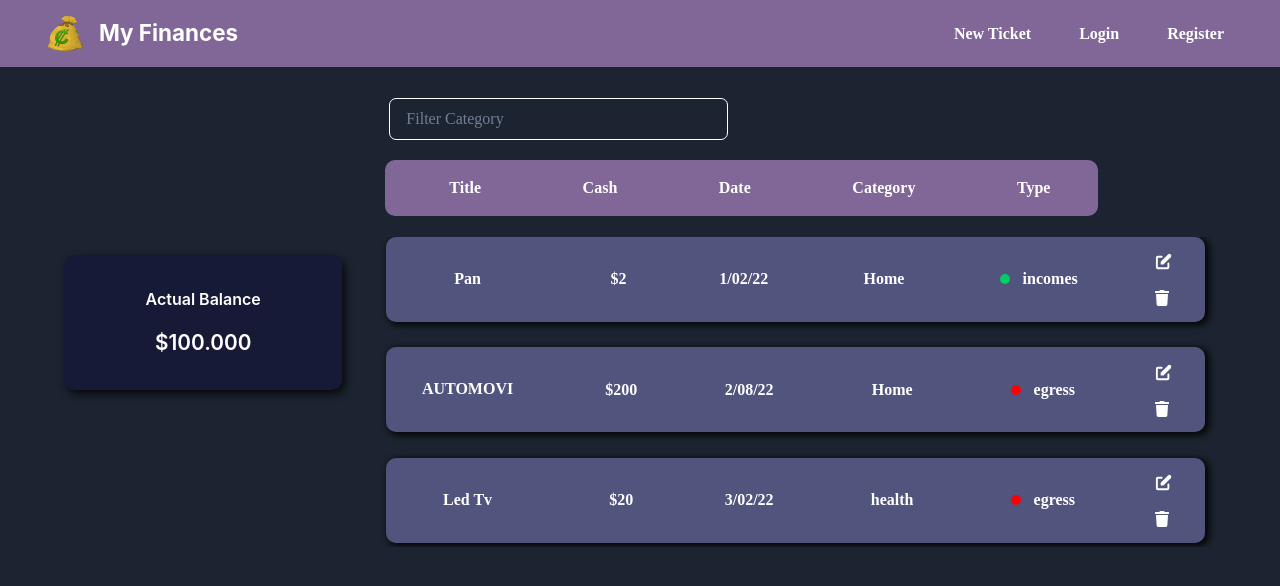
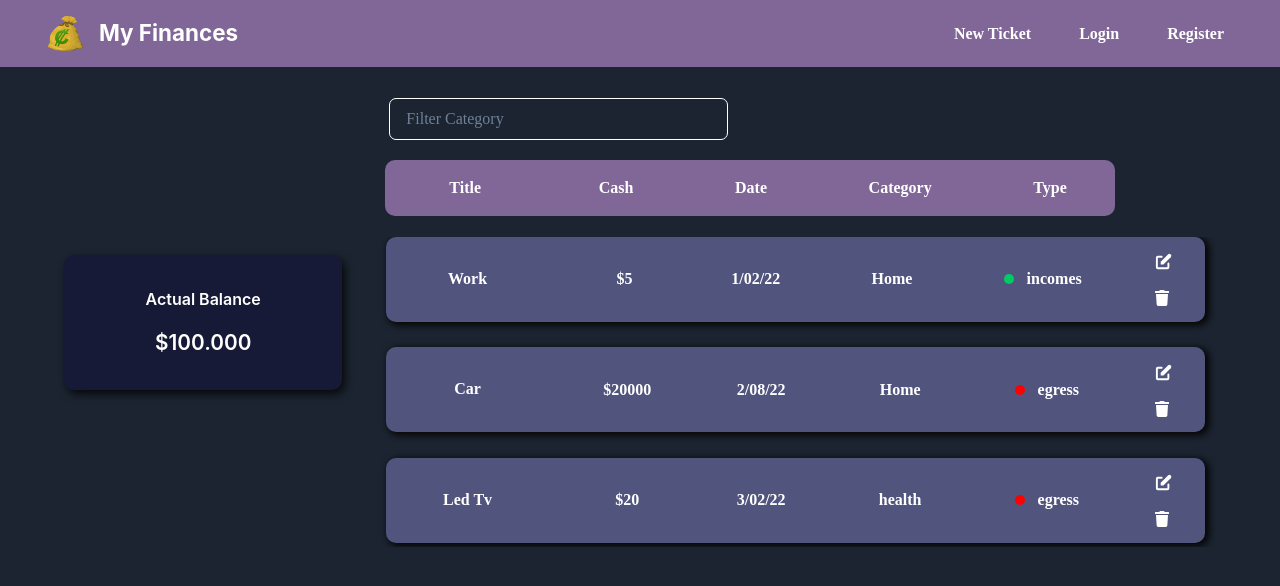
Before and after one commit to leandromartinez236/My-finances-App, a React (Create React App) app: page / in a window 1280 px wide. Shown: the top 586 px of the page. Built offline with nearby package versions, Linux system fonts and the light colour scheme.

Commit message:
scrollbar styles

```diff
--- a/src/components/Card.js
+++ b/src/components/Card.js
@@ -24,7 +24,7 @@ const Card = ({ card }) => {
         <Text overflow="hidden" w="100px" h="25px">
           {card.title}
         </Text>
-        <Text w="50px">${card.cash}</Text>
+        <Text w="70px">${card.cash}</Text>
         <Text w="fit-content">{card.date}</Text>
         <Text w="80px">{card.category}</Text>
         <Flex align="center" gap={["0.4rem", "0.4rem", "0.4rem", "0.8rem"]}>
--- a/src/index.css
+++ b/src/index.css
@@ -1,3 +1,25 @@
+::-webkit-scrollbar {
+  width: 5px;
+}
+::-webkit-scrollbar-track {
+  background: #1b2430;
+  margin-left: 5px;
+}
+::-webkit-scrollbar-thumb {
+  border-radius: 25px;
+  background: rgba(1, 1, 1, 0.395);
+}
+::-webkit-scrollbar-thumb:hover {
+  background: rgb(50, 52, 52);
+}
+* {
+  margin: 0;
+}
+*,
+::before,
+::after {
+  box-sizing: border-box;
+}
 #root {
   height: 100vh;
   background-color: #1b2430;
--- a/src/pages/Cards.js
+++ b/src/pages/Cards.js
@@ -11,16 +11,16 @@ const Cards = () => {
   const data = [
     {
       id: 1,
-      title: "Pan",
-      cash: 2,
+      title: "Work",
+      cash: 5,
       date: "1/02/22",
       type: "incomes",
       category: "Home",
     },
     {
       id: 2,
-      title: "AUTOMOVIL",
-      cash: 200,
+      title: "Car",
+      cash: 20000,
       date: "2/08/22",
       type: "egress",
       category: "Home",
@@ -35,15 +35,15 @@ const Cards = () => {
     },
     {
       id: 31,
-      title: "Carne",
-      cash: 20,
+      title: "Meat",
+      cash: 50,
       date: "23/02/22",
-      type: "incomes",
+      type: "egress",
       category: "education",
     },
     {
       id: 4,
-      title: "Repuesto de auto",
+      title: "Ice cream",
       cash: 20,
       date: "23/02/22",
       type: "egress",
@@ -51,7 +51,7 @@ const Cards = () => {
     },
     {
       id: 5,
-      title: "Microondas",
+      title: "refrigerator",
       cash: 20,
       date: "23/02/22",
       type: "egress",
@@ -59,16 +59,16 @@ const Cards = () => {
     },
     {
       id: 6,
-      title: "awdaw awdawdawd",
-      cash: 20,
+      title: "Work",
+      cash: 1536,
       date: "23/02/22",
       type: "incomes",
       category: "hobby",
     },
     {
       id: 7,
-      title: " awdaw awdawdawd",
-      cash: 20,
+      title: "Work",
+      cash: 25754,
       date: "23/02/22",
       type: "incomes",
       category: "hobby",
@@ -87,7 +87,7 @@ const Cards = () => {
       </Box>
       <Box p="0 11px">
         <Box
-          w="87%"
+          w="89%"
           minW="80%"
           display={["none", "none", "none", "flex"]}
           borderRadius="10px"
@@ -98,7 +98,7 @@ const Cards = () => {
           p="1rem 3rem 1rem 4rem"
         >
           <Text>Title</Text>
-          <Text>Cash</Text>
+          <Text ml="1rem">Cash</Text>
           <Text>Date</Text>
           <Text>Category</Text>
           <Text>Type</Text>
```
